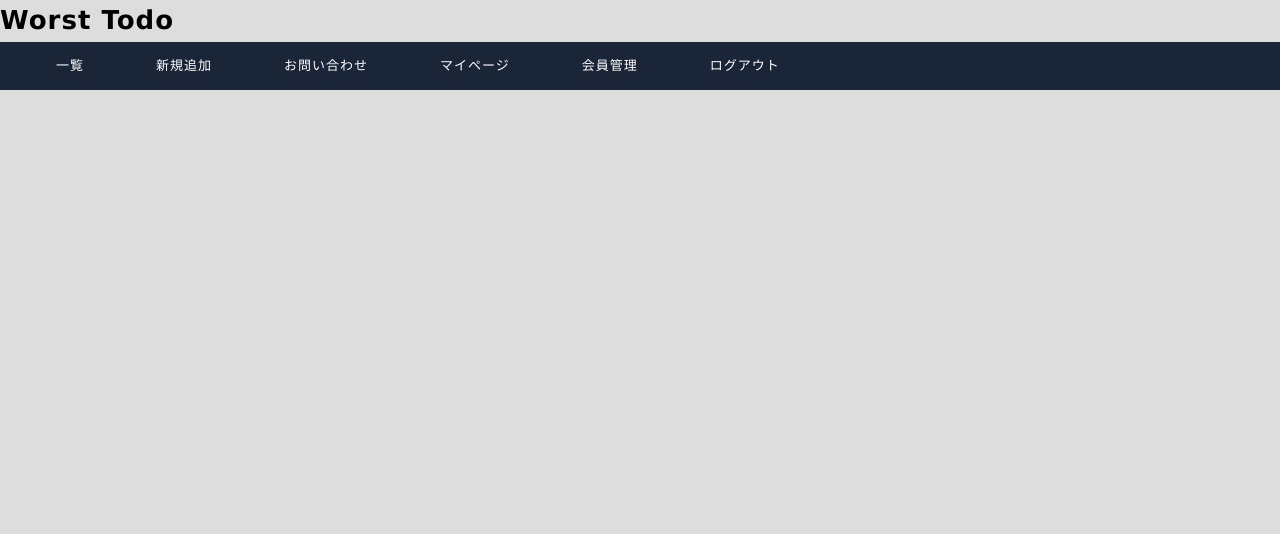
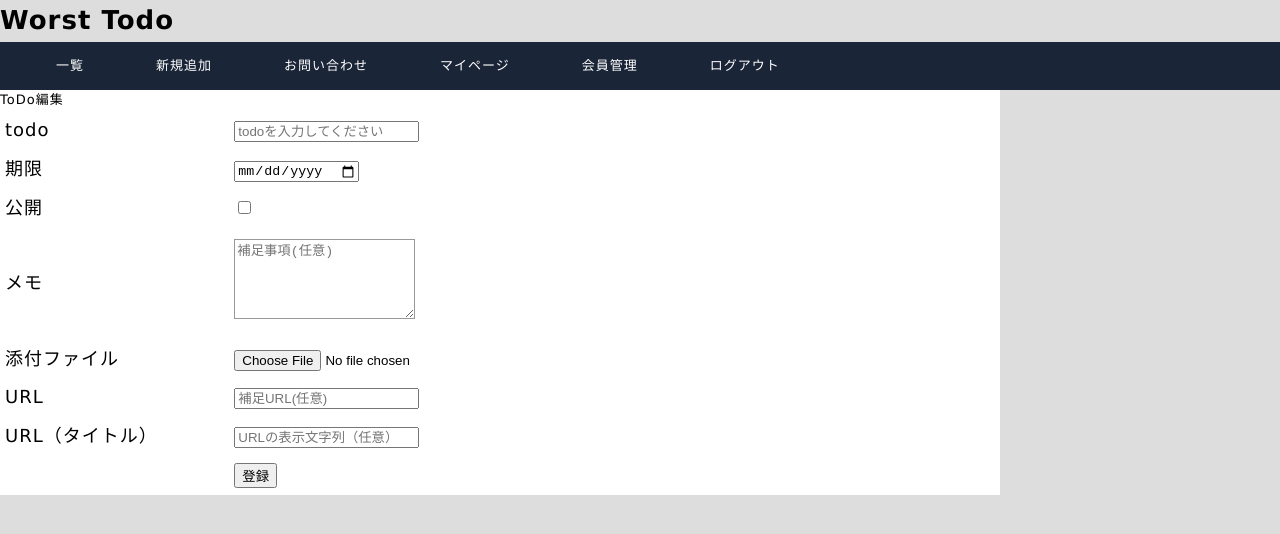
Before and after one commit to freee/badtodo-rails, a React (Create React App) app in the folder frontend/app/: page /update-todo/1 in a window 1280 px wide. Shown: the top 534 px of the page. Built offline with nearby package versions, Linux system fonts and the light colour scheme.

Commit message:
todoの編集と詳細

```diff
--- a/frontend/app/src/assets/TextArea.css
+++ b/frontend/app/src/assets/TextArea.css
@@ -20,7 +20,11 @@ textarea{
 
 .Sub{
     align-items:center;
-    width:100%;
+    width:1000px;
+    background-color: #fff;
+}
+.formTable{
+    width:60%;
 }
 Text{
     display: inline-block;
@@ -32,7 +36,7 @@ Text{
     margin:0.5em 0;
 }
 table {
-    width:70%;
+    width:100px;
     border-collapse: collapse;
  }
 th {
@@ -51,7 +55,7 @@ td {
  }
 
 table {
-    width:50%;
+    width:100%;
     border-collapse: collapse;
  }
 
--- a/frontend/app/src/router/index.tsx
+++ b/frontend/app/src/router/index.tsx
@@ -8,6 +8,7 @@ import ToDoList from '../views/ToDoList';
 import UserListView from '../views/UserListView';
 import Login from '../views/Login';
 import WhatToDo from '../views/WhatToDo'
+import UpdateToDo from '../views/UpdateToDo';
 import '../assets/Common.css';
 type UserInfo = {
 	isAdmin:boolean;
@@ -23,6 +24,7 @@ const Router:React.FC<UserInfo> = ({isAdmin,loggedIn}) => {
 			<Route path="/contact" element={<Inquery />}/>
 			<Route path="/new-todo" element={<NewToDo />}/>
 			<Route path={"/what-todo/:id?"} element={<WhatToDo />}/>
+			<Route path={"/update-todo/:id?"} element={<UpdateToDo />}/>
 			<Route path={"/todo-list"} element={<ToDoList/>}/>
 			{!loggedIn && (
 				<Route path="/login" element={<Login />}/>
--- a/frontend/app/src/views/NewToDo.tsx
+++ b/frontend/app/src/views/NewToDo.tsx
@@ -1,5 +1,8 @@
 import '../assets/TextArea.css'
 import React, { useState } from 'react';
+import api from '../api/axios';
+import { AxiosResponse } from 'axios';
+import { useNavigate } from 'react-router';
 
 interface FormState {
 	todo: string;
@@ -19,13 +22,14 @@ const initialFormState: FormState = {
 	todo: "todoを入力してください（必須）",
     due:'',
 	public: false,
-	memo: '補足事項(任意)',
+	memo: '',
 	attach: null,
     url:"補足URL（任意）",
     url_title:"URLの表示文字列（任意）"
 };
 export default function NewToDo(){
     const [formData, setFormData] = useState<FormState>(initialFormState);
+    const navigate = useNavigate();
 
 	const handleInputChange = (
 		event: React.ChangeEvent<HTMLInputElement | HTMLTextAreaElement | HTMLSelectElement>
@@ -43,8 +47,25 @@ export default function NewToDo(){
 			attach:file || null,
 		});
 	};
+
+    const handleTodoCreate = async (event: React.FormEvent<HTMLFormElement>) => {
+		event.preventDefault();
+
+		try{
+			const response: AxiosResponse<any> = await api.post('/todos',{
+				"todo": formData
+			});
+
+			console.log(response.data);
+			navigate('/');
+		}catch (error){
+			console.error(error);
+		}
+	};
+
     return (
-    <form className="Sub">
+    <div>
+        <form className="Sub"onSubmit={handleTodoCreate}>
         todo新規登録
             <table className="formTable">
                 <tr>
@@ -54,7 +75,7 @@ export default function NewToDo(){
                 <td>期限</td><td><input name="expire" type="date"/>{formData.due}</td>
                 </tr>
                 <tr>
-    <td><label>公開</label></td><td><input name="public" id="public" type="checkbox" checked={formData.public}onChange={handleInputChange}/></td>
+                <td><label>公開</label></td><td><input name="public" id="public" type="checkbox" checked={formData.public}onChange={(e) => setFormData({...formData, public: e.target.checked })}/></td>
                 </tr>
                 <tr>
                 <td>メモ</td><td><textarea className = "TextArea" name="memo" placeholder={formData.memo} onChange={handleInputChange}/></td>
@@ -73,5 +94,6 @@ export default function NewToDo(){
                 </tr>
             </table>
         </form>
+    </div>
     );
 }
--- /dev/null
+++ b/frontend/app/src/views/UpdateToDo.tsx
@@ -0,0 +1,117 @@
+import { prependOnceListener } from "process";
+import React from 'react';
+import {useState,useEffect} from 'react';
+import '../assets/TextArea.css'
+import {AxiosResponse} from 'axios'
+import e from "express";
+import ToDoList from "./ToDoList";
+import {useParams} from 'react-router'
+import api from '../api/axios'
+import {useNavigate} from 'react-router'
+
+interface ToDoformData{
+    id:number;
+    todo:string;
+    c_date:string;
+    due_date:string;
+    done:string;
+    memo:string;
+    attach:File|null;
+    url:string;
+    url_text:string;
+    public:boolean;
+    user_id:number;
+}
+type Params={
+    id?:string;
+}
+const initialToDoformData: ToDoformData={
+    id:1,
+    todo:'',
+    c_date:'',
+    due_date:'',
+    done:'',
+    memo:'',
+    attach:null,
+    url:'',
+    url_text:'',
+    public:false,
+    user_id:1
+}
+export default function UpdateToDo(){
+    const {id} =  useParams<Params>();
+    const [formData, setFormData] = useState<ToDoformData>(initialToDoformData);
+    const navigate = useNavigate();
+    // useEffect(()=>{
+    //     async function fetchData(){
+    //         const response: AxiosResponse<any> = await api.get('/todos/'+id);
+    //         setFormData(response.data);console.log(response.data);
+    //         return response;
+    //     }
+    // fetchData();
+    // },[]);
+	const handleInputChange = (
+		event: React.ChangeEvent<HTMLInputElement | HTMLTextAreaElement | HTMLSelectElement>
+	) => {
+		const { name, value } = event.target;
+		setFormData({
+			...formData,
+			[name]:value,
+		});
+	};
+	const handleFileChange = (event: React.ChangeEvent<HTMLInputElement>) =>{
+		const file = event.target.files && event.target.files[0];
+		setFormData({
+			...formData,
+			attach:file || null,
+		});
+	};
+    const handleTodoCreate = async (event: React.FormEvent<HTMLFormElement>) => {
+		event.preventDefault();
+
+		try{
+			const response: AxiosResponse<any> = await api.post('/todos',{
+				"todo": formData
+			});
+
+			console.log(response.data);
+			navigate('/');
+		}catch (error){
+			console.error(error);
+		}
+	};
+
+    return (
+    <form className="Sub" onSubmit = {handleTodoCreate}>
+        ToDo編集
+        <table className="formTable">
+            <tbody>
+                <tr>
+                <td>todo</td><td><input className = "Text" name="todo" placeholder={"todoを入力してください"} onChange={handleInputChange} value = {formData.todo}/></td>
+                </tr>
+                <tr>
+                <td>期限</td><td><input name="expire" type="date" value = {formData.due_date}/></td>
+                </tr>
+                <tr>
+                <td><label>公開</label></td><td><input name="public" id="public" type="checkbox" checked={formData.public} onChange={(e) => setFormData({...formData, public: e.target.checked })}/></td>
+                </tr>
+                <tr>
+                <td>メモ</td><td><textarea className = "TextArea" name="memo" placeholder={"補足事項(任意)"} onChange={handleInputChange} value = {formData.memo}/></td>
+                </tr>
+                <tr>
+                <td>添付ファイル</td><td><input type="file" name="attachment"onChange={handleFileChange}/></td>
+                </tr>
+                <tr>
+                <td>URL</td><td><input className = "Text" type="text" name="url" placeholder={"補足URL(任意)"} id="input-url"onChange={handleInputChange} value = {formData.url}/></td>
+                </tr>
+                <tr>
+                <td>URL（タイトル）</td><td><input className = "Text" type="text" name="url_text" id="input-linktext" placeholder="URLの表示文字列（任意）"onChange={handleInputChange} value = {formData.url_text}/></td>
+                </tr>
+                <tr>
+                <td></td><td><input type="submit" value="登録"/></td>
+                </tr>
+            </tbody>
+        </table>
+    </form>
+    );
+}
--- a/frontend/app/src/views/WhatToDo.tsx
+++ b/frontend/app/src/views/WhatToDo.tsx
@@ -46,7 +46,10 @@ export const WhatToDo: React.FC = () => {
             return response;
         }
     fetchData();
-    });
+    },[]);
+    const edit =()=>{
+        navigate('/update-todo/'+id);
+    }
     return(
     <div>
         <form>
@@ -62,7 +65,7 @@ export const WhatToDo: React.FC = () => {
                 <tr><td>公開</td><td>{formData.public}</td></tr>
                 </tbody>
             </table><br/>
-                <button type="submit" name="process" value="dellist">削除</button>
+                <button type="submit" name="process" value="dellist" onClick = {edit}>編集</button>
         </form>
         <br/>
     </div>
```
Lines whose indentation alone changed are shown as unchanged.
